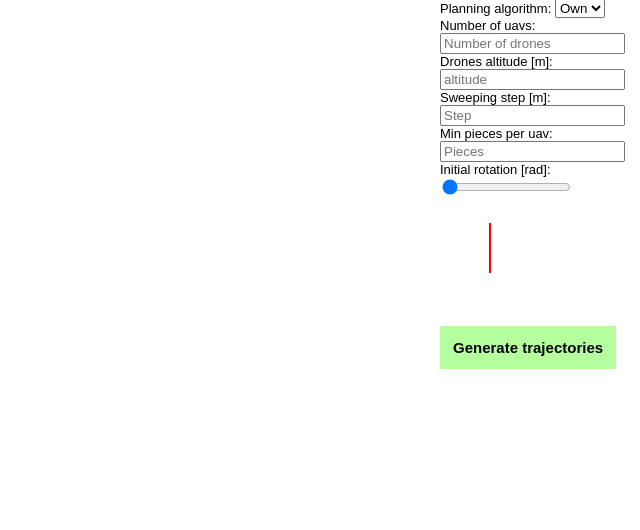
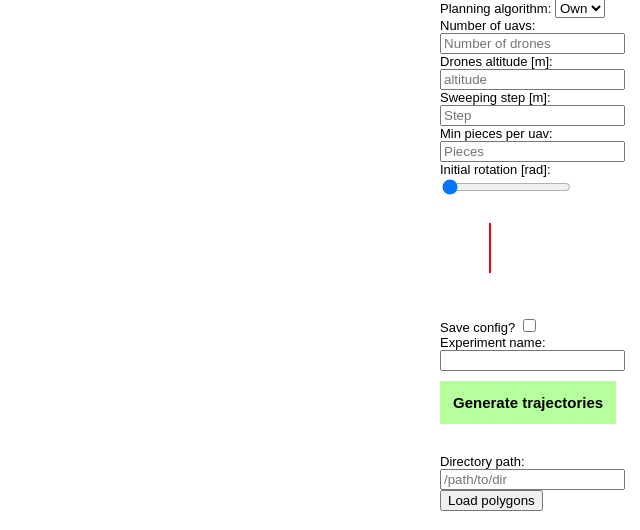
Before and after one commit to ddatsko/thesis_gui, a Flask app: page / in a window 1280 px wide. Shown: the part 270-800 px from the top of the page, without its empty margins (640-1280 px from the left). Run offline with Flask 3, Linux system fonts and the light colour scheme; some libraries are stand-ins or nearby versions.

Commit message:
Polygon saving functionality

```diff
--- a/app.py
+++ b/app.py
@@ -4,21 +4,35 @@ import json
 from scripts.trajectory_planners.own_planner import plan_paths_own
 from scripts.utils import *
 from threading import Thread
+from scripts.data_storage import save_config, read_config
 
 app = Flask(__name__)
 
 last_generated_paths_global = None
 last_generated_paths_method = ""
 
+
 @app.route('/')
 def hello_world():
     return render_template('map.html')
+
+
+@app.route('/load_polygon',
+           methods=['POST'])
+def load_polygon():
+    print("Loading")
+    json_data = json.loads(request.data.decode('utf-8'))
+    return json.dumps({**read_config(json_data['directory'])}), 200
 
 
 @app.route('/generate_trajectories', methods=['POST'])
 def generate_trajectories():
     try:
         json_data = json.loads(request.data.decode('utf-8'))
+
+        if 'main-save-config' in json_data.keys() and json_data['main-save-config'] and json_data['experiment-name']:
+            print("Saving")
+            save_config(json_data['experiment-name'], json_data)
 
         paths = []
         algorithm = json_data['planning-algorithm']
@@ -66,7 +80,6 @@ def load_paths_thread(path, service, res, ind):
 
 @app.route('/load_paths', methods=['POST'])
 def load_paths():
-
     json_data = json.loads(request.data.decode('utf-8'))
     paths_to_load = json_data["uav_topic"]
     stop_at_waypoints = json_data["stop_at_waypoints"]
@@ -106,7 +119,8 @@ def get_services():
     try:
         valid_services = tuple(map(lambda x: x[0],
                                    filter(lambda x: x[1] == "mrs_msgs/PathSrv",
-                                          map(lambda x: (x, rosservice.get_service_type(x)) if 'logger' not in x and 'mavros' not in x else (
+                                          map(lambda x: (x, rosservice.get_service_type(
+                                              x)) if 'logger' not in x and 'mavros' not in x else (
                                               "", ""), rosservice.get_service_list()))))
     except Exception as e:
         print(e)
--- /dev/null
+++ b/scripts/data_storage.py
@@ -0,0 +1,45 @@
+import os
+import json
+
+
+FLY_ZONE_FILENAME = 'fly_zone.csv'
+NO_FLY_ZONES_FILENAME_TEMPLATE = 'no_fly_zone_{}.csv'
+START_POINT_FILENAME = 'start_point.csv'
+PATHS_FOLDER_PREFIX = 'path_'
+CONFIG_EXCLUDED_FIELDS = ['fly-zone', 'no-fly-zones', 'start-point']
+CONFIG_JSON_FILENAME = 'config.json'
+EXPERIMENTS_DIR = '../experiments/'
+
+
+def _save_points_to_file(polygon, filename):
+    with open(filename, 'w') as f:
+        for point in polygon:
+            print(f'{point[0]}, {point[1]}', file=f)
+
+
+def _read_points_from_file(filename: str):
+    with open(filename, 'r') as f:
+        return list(map(lambda line: tuple(map(float, line.split(','))), filter(lambda x: x, f.readlines())))
+
+
+def save_config(directory, json_data):
+    directory = os.path.dirname(__file__) + '/' + EXPERIMENTS_DIR + directory
+    if not os.path.exists(directory):
+        os.mkdir(directory)
+
+    config_filename = directory + '/' + CONFIG_JSON_FILENAME
+    config_file_data = {key: value for key, value in json_data.items()}
+    with open(config_filename, 'w') as f:
+        json.dump(config_file_data, f)
+
+
+def read_config(directory) -> dict:
+    filename = os.path.dirname(__file__) + '/' + EXPERIMENTS_DIR + '/' + directory.rstrip('/') + '/' + CONFIG_JSON_FILENAME
+    if not os.path.exists(filename):
+        return dict()
+    with open(filename, 'r') as f:
+        data = json.load(f)
+        data['fly-zone'] = data['fly-zone'][:-1]
+        for i in range(len(data['no-fly-zones'])):
+            data['no-fly-zones'][i] = data['no-fly-zones'][i][:-1]
+        return data
--- a/templates/map.html
+++ b/templates/map.html
@@ -120,18 +120,18 @@
 {#                <!-- TODO: make more fields (like maximum polygon area ...) here -->#}
 {#            </fieldset>#}
 {#            <br>#}
-{#            <label for="main-save-config">Save config? </label> <input type="checkbox" name="main-save-config"#}
-{#                                                                       id="main-save-config"><br>#}
-{#            <label for="experiment-name">Experiment name: </label> <input type="text" name="experiment-name"#}
-{#                                                                          id="experiment-name">#}
-{#            <br>#}
+            <label for="main-save-config">Save config? </label> <input type="checkbox" name="main-save-config"
+                                                                       id="main-save-config"><br>
+            <label for="experiment-name">Experiment name: </label> <input type="text" name="experiment-name"
+                                                                          id="experiment-name">
+            <br>
             <button type="submit" id="generate-button">Generate trajectories</button>
-{#        </form>#}
-{#        <form onsubmit="load_data(event)" id="data-load-form">#}
-{#            <label for="directory">Directory path: </label><input type="text" id="directory" name="directory"#}
-{#                                                                  placeholder="/path/to/dir">#}
-{#            <button type="submit">Load polygons</button>#}
-{#        </form>#}
+        </form>
+        <form onsubmit="load_data(event); update_rotation_value();p" id="data-load-form">
+            <label for="directory">Directory path: </label><input type="text" id="directory" name="directory"
+                                                                  placeholder="/path/to/dir">
+            <button type="submit">Load polygons</button>
+        </form>
     </div>
 </div>
 <div id="map"></div>
```
Also changed, not shown: 1 other file.
